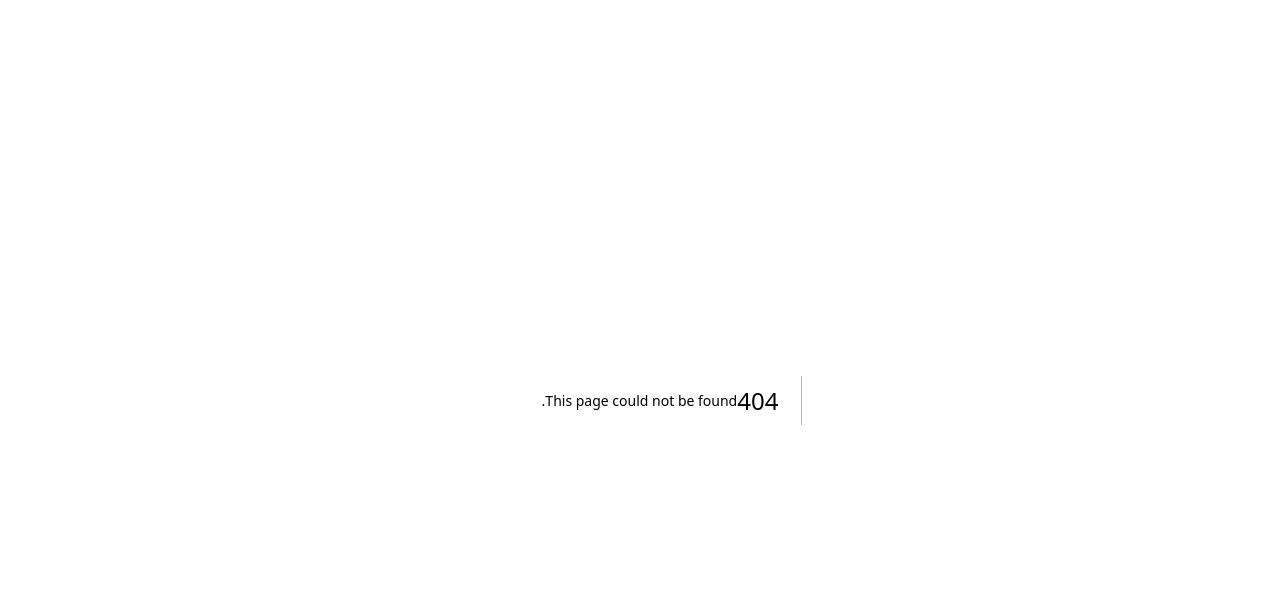
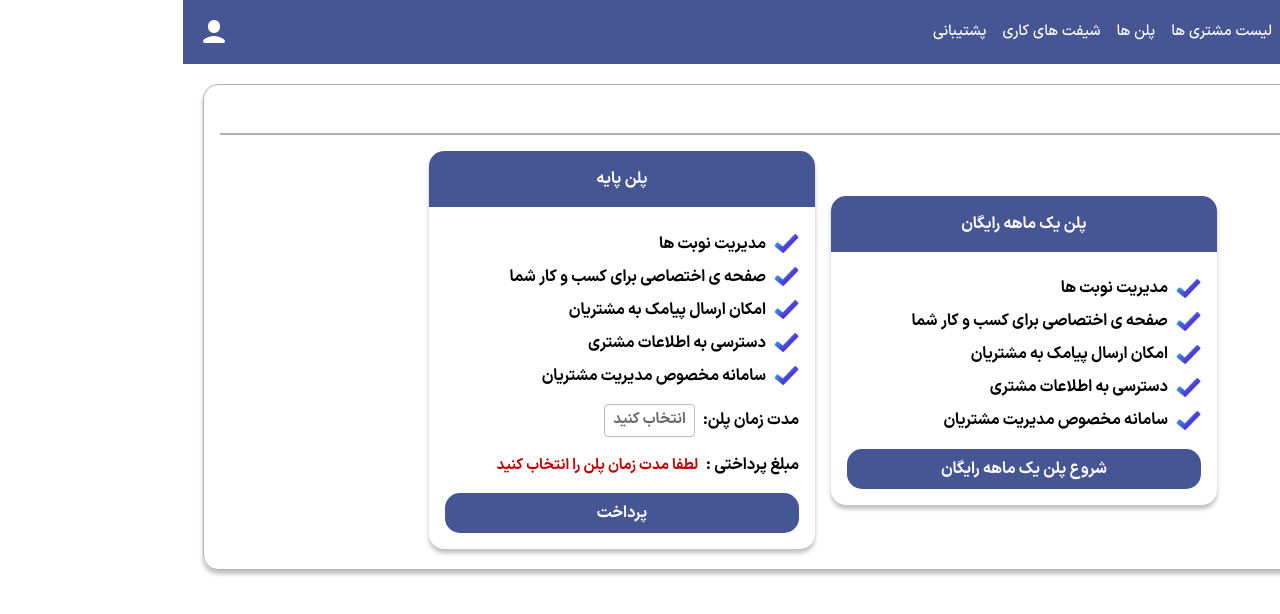
Before and after one commit to mobintahmasbi/sarevaght-front-end-nextjs, a Next.js app: page /panel/plans in a window 1280 px wide. Before the commit this address had no page. Shown: the top 614 px of the page. Built offline with nearby package versions, Linux system fonts and the light colour scheme.

Commit message:
create plans page in both sizes

```diff
--- a/src/app/components/menu.tsx
+++ b/src/app/components/menu.tsx
@@ -30,20 +30,20 @@ export default function Menu({ menuType }: { menuType: "landing" | "panel" }) {
     panel: [
       {
         title: "گزارش روزانه",
-        link: "/daily-report",
+        link: "/panel/daily-report",
         likey: "pmp-li-1",
         hrKey: "pmp-hr-1",
       },
       {
         title: "لیست مشتری ها",
-        link: "/customers-list",
+        link: "/panel/customers-list",
         likey: "pmp-li-2",
         hrKey: "pmp-hr-2",
       },
-      { title: "پلن ها", link: "/plans", likey: "pmp-li-3", hrKey: "pmp-hr-3" },
+      { title: "پلن ها", link: "/panel/plans", likey: "pmp-li-3", hrKey: "pmp-hr-3" },
       {
         title: "شیفت های کاری",
-        link: "/shifts",
+        link: "/panel/set-timing",
         likey: "pmp-li-4",
         hrKey: "pmp-hr-4",
       },
--- a/src/app/components/panelHeader.tsx
+++ b/src/app/components/panelHeader.tsx
@@ -15,11 +15,11 @@ export default function PanelHeader() {
           <ul className="hidden sm:flex text-white text-[15px] list-none ms-5">
             <li className="me-4 cursor-pointer">گزارش روزانه</li>
             <li className="me-4 cursor-pointer">لیست مشتری ها</li>
-            <li className="me-4 cursor-pointer">پلن ها</li>
             <li className="me-4 cursor-pointer">
-              <Link href={'/panel/set-timing'}>
-                شیفت های کاری
-              </Link>
+              <Link href={"/panel/plans"}>پلن ها</Link>
+            </li>
+            <li className="me-4 cursor-pointer">
+              <Link href={"/panel/set-timing"}>شیفت های کاری</Link>
             </li>
             <li className="me-4 cursor-pointer">پشتیبانی</li>
           </ul>
--- /dev/null
+++ b/src/app/panel/plans/page.tsx
@@ -0,0 +1,162 @@
+import PanelHeader from "@/app/components/panelHeader";
+import Image from "next/image";
+import check from "../../../../public/check.png";
+
+export default function Plans() {
+  return (
+    <>
+      <PanelHeader />
+      <section className="w-full px-5 my-5">
+        <div className="w-full main-shadow secondary-border rounded-[15px] pb-5">
+          <article className="w-full p-4">
+            <div className="ms-2 mb-2 font-bold">پلن های موجود</div>
+            <hr className="secondary-border" />
+          </article>
+          <article className="w-full flex items-center justify-center flex-wrap px-4">
+            <div className="sm:w-[32%] w-full main-shadow rounded-[15px] sm:me-4 sm:mb-0 mb-4">
+              <div className="w-full py-4 bg-main-blue text-white text-center font-bold rounded-t-[15px]">
+                پلن یک ماهه رایگان
+              </div>
+              <div className="w-full p-4">
+                <div className="flex items-center mt-2">
+                  <Image
+                    src={check}
+                    alt="check"
+                    className="w-[25px] h-[25px]"
+                  />
+                  <div className="font-bold ms-2">مدیریت نوبت ها</div>
+                </div>
+                <div className="flex items-center mt-2">
+                  <Image
+                    src={check}
+                    alt="check"
+                    className="w-[25px] h-[25px]"
+                  />
+                  <div className="font-bold ms-2">
+                    صفحه ی اختصاصی برای کسب و کار شما
+                  </div>
+                </div>
+                <div className="flex items-center mt-2">
+                  <Image
+                    src={check}
+                    alt="check"
+                    className="w-[25px] h-[25px]"
+                  />
+                  <div className="font-bold ms-2">
+                    امکان ارسال پیامک به مشتریان
+                  </div>
+                </div>
+                <div className="flex items-center mt-2">
+                  <Image
+                    src={check}
+                    alt="check"
+                    className="w-[25px] h-[25px]"
+                  />
+                  <div className="font-bold ms-2">دسترسی به اطلاعات مشتری</div>
+                </div>
+                <div className="flex items-center mt-2">
+                  <Image
+                    src={check}
+                    alt="check"
+                    className="w-[25px] h-[25px]"
+                  />
+                  <div className="font-bold ms-2">
+                    سامانه مخصوص مدیریت مشتریان
+                  </div>
+                </div>
+              </div>
+              <div className="w-full px-4 pb-4">
+                <button className="w-full py-2 bg-main-blue text-white font-bold rounded-[15px] cursor-pointer">
+                    شروع پلن یک ماهه رایگان
+                </button>
+              </div>
+            </div>
+            <div className="sm:w-[32%] w-full main-shadow rounded-[15px]">
+              <div className="w-full py-4 bg-main-blue text-white text-center font-bold rounded-t-[15px]">
+                پلن پایه
+              </div>
+              <div className="w-full p-4">
+                <div className="flex items-center mt-2">
+                  <Image
+                    src={check}
+                    alt="check"
+                    className="w-[25px] h-[25px]"
+                  />
+                  <div className="font-bold ms-2">مدیریت نوبت ها</div>
+                </div>
+                <div className="flex items-center mt-2">
+                  <Image
+                    src={check}
+                    alt="check"
+                    className="w-[25px] h-[25px]"
+                  />
+                  <div className="font-bold ms-2">
+                    صفحه ی اختصاصی برای کسب و کار شما
+                  </div>
+                </div>
+                <div className="flex items-center mt-2">
+                  <Image
+                    src={check}
+                    alt="check"
+                    className="w-[25px] h-[25px]"
+                  />
+                  <div className="font-bold ms-2">
+                    امکان ارسال پیامک به مشتریان
+                  </div>
+                </div>
+                <div className="flex items-center mt-2">
+                  <Image
+                    src={check}
+                    alt="check"
+                    className="w-[25px] h-[25px]"
+                  />
+                  <div className="font-bold ms-2">دسترسی به اطلاعات مشتری</div>
+                </div>
+                <div className="flex items-center mt-2">
+                  <Image
+                    src={check}
+                    alt="check"
+                    className="w-[25px] h-[25px]"
+                  />
+                  <div className="font-bold ms-2">
+                    سامانه مخصوص مدیریت مشتریان
+                  </div>
+                </div>
+                <div className="mt-4 flex items-center">
+                  <label htmlFor="plan-duration" className="font-bold">
+                    مدت زمان پلن:
+                  </label>
+                  <select
+                    id="plan-duration"
+                    className="ms-2 px-2 py-1 main-border rounded-[4px] text-[15px] font-bold dark-white focus:outline-none text-center"
+                    style={{ appearance: 'none'}}
+                  >
+                    <option value="">
+                        انتخاب کنید
+                    </option>
+                    <option value="one-month">یک ماه</option>
+                    <option value="two-months">شش ماه</option>
+                    <option value="three-months">یک سال</option>
+                  </select>
+                </div>
+                <div className="font-bold mt-4">
+                    <span>
+                        مبلغ پرداختی :
+                    </span>
+                    <span  className="ms-2 main-red sm:text-[15px] text-[13px]">
+                        لطفا مدت زمان پلن را انتخاب کنید
+                    </span>
+                </div>
+              </div>
+              <div className="w-full px-4 pb-4">
+                <button className="w-full py-2 bg-main-blue text-white font-bold rounded-[15px] cursor-pointer">
+                    پرداخت
+                </button>
+              </div>
+            </div>
+          </article>
+        </div>
+      </section>
+    </>
+  );
+}
```
Also changed, not shown: src/app/globals.css (+8 -7 lines), public/check.png (added), public/dollar-sign.png (added).
